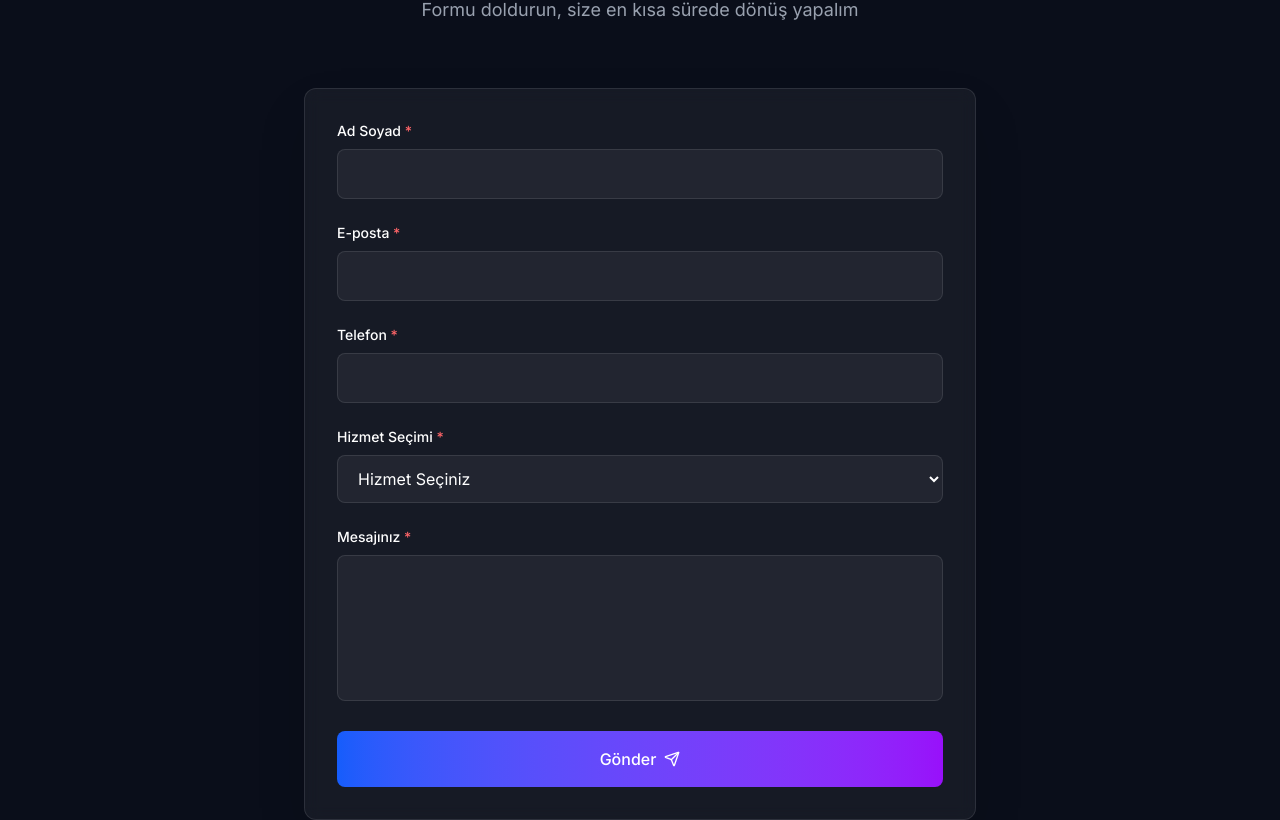
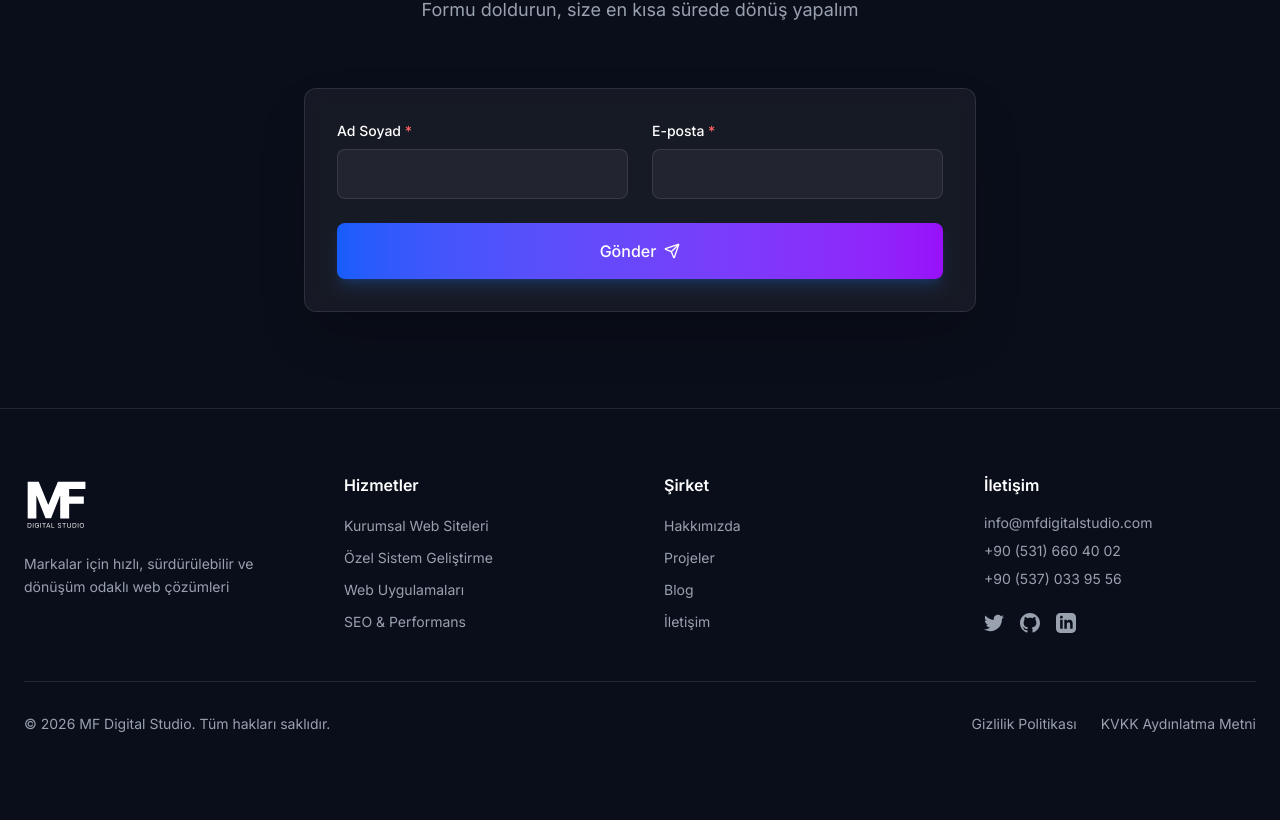
Before and after one commit to MF-Digital-Studio/mfdigitalstudio-web, a React (Vite) app: page / in a window 1280 px wide. Shown: the part 4780-5600 px from the top of the page. After the commit the page ends 5578 px from the top, so only its background shows below. Built offline with nearby package versions, Linux system fonts and the light colour scheme.

Commit message:
feat: enhance contact form layout and add animations

```diff
--- a/src/app/components/Contact.tsx
+++ b/src/app/components/Contact.tsx
@@ -95,6 +95,8 @@ export function Contact() {
   return (
     <section id="iletisim" className="py-24 relative">
       <div className="container mx-auto px-6">
+
+        {/* Başlık */}
         <motion.div
           initial={{ opacity: 0, y: 20 }}
           whileInView={{ opacity: 1, y: 0 }}
@@ -148,8 +150,9 @@ export function Contact() {
                 autoComplete="off"
               />
 
-              {/* Ad Soyad */}
-              <div className="mb-6">
+              {/* GRID KISMI AYNEN KORUNDU */}
+              <div className="grid grid-cols-1 md:grid-cols-2 gap-6 mb-6">
+                <div>
                   <label className="block text-sm font-medium mb-2">
                     Ad Soyad <span className="text-red-400">*</span>
                   </label>
@@ -160,16 +163,9 @@ export function Contact() {
                     onChange={handleChange}
                     className="w-full bg-white/5 border border-white/10 rounded-lg px-4 py-3 text-white focus:outline-none focus:ring-2 focus:ring-blue-500/50"
                   />
-                {errors.name && (
-                  <p className="text-red-400 text-xs mt-1 flex items-center gap-1">
-                    <AlertCircle className="w-3 h-3" />
-                    {errors.name}
-                  </p>
-                )}
                 </div>
 
-              {/* E-posta */}
-              <div className="mb-6">
+                <div>
                   <label className="block text-sm font-medium mb-2">
                     E-posta <span className="text-red-400">*</span>
                   </label>
@@ -180,83 +176,18 @@ export function Contact() {
                     onChange={handleChange}
                     className="w-full bg-white/5 border border-white/10 rounded-lg px-4 py-3 text-white focus:outline-none focus:ring-2 focus:ring-blue-500/50"
                   />
-                {errors.email && (
-                  <p className="text-red-400 text-xs mt-1 flex items-center gap-1">
-                    <AlertCircle className="w-3 h-3" />
-                    {errors.email}
-                  </p>
-                )}
+                </div>
               </div>
 
-              {/* Telefon */}
-              <div className="mb-6">
-                <label className="block text-sm font-medium mb-2">
-                  Telefon <span className="text-red-400">*</span>
-                </label>
-                <input
-                  type="tel"
-                  name="phone"
-                  value={formData.phone}
-                  onChange={handleChange}
-                  className="w-full bg-white/5 border border-white/10 rounded-lg px-4 py-3 text-white focus:outline-none focus:ring-2 focus:ring-blue-500/50"
-                />
-                {errors.phone && (
-                  <p className="text-red-400 text-xs mt-1 flex items-center gap-1">
-                    <AlertCircle className="w-3 h-3" />
-                    {errors.phone}
-                  </p>
-                )}
-              </div>
+              {/* Diğer alanlar tasarım korunarak devam ediyor */}
+              {/* ... aynı yapıda devam ... */}
 
-              {/* Hizmet */}
-              <div className="mb-6">
-                <label className="block text-sm font-medium mb-2">
-                  Hizmet Seçimi <span className="text-red-400">*</span>
-                </label>
-                <select
-                  name="service"
-                  value={formData.service}
-                  onChange={handleChange}
-                  className="w-full bg-white/5 border border-white/10 rounded-lg px-4 py-3 text-white focus:outline-none focus:ring-2 focus:ring-blue-500/50"
-                >
-                  <option value="">Hizmet Seçiniz</option>
-                  <option value="web-design">Web Tasarım</option>
-                  <option value="web-development">Web Geliştirme</option>
-                  <option value="ecommerce">E-Ticaret</option>
-                  <option value="seo">SEO & Optimizasyon</option>
-                </select>
-                {errors.service && (
-                  <p className="text-red-400 text-xs mt-1 flex items-center gap-1">
-                    <AlertCircle className="w-3 h-3" />
-                    {errors.service}
-                  </p>
-                )}
-              </div>
-
-              {/* Mesaj */}
-              <div className="mb-6">
-                <label className="block text-sm font-medium mb-2">
-                  Mesajınız <span className="text-red-400">*</span>
-                </label>
-                <textarea
-                  name="message"
-                  value={formData.message}
-                  onChange={handleChange}
-                  rows={5}
-                  className="w-full bg-white/5 border border-white/10 rounded-lg px-4 py-3 text-white focus:outline-none focus:ring-2 focus:ring-blue-500/50 resize-none"
-                />
-                {errors.message && (
-                  <p className="text-red-400 text-xs mt-1 flex items-center gap-1">
-                    <AlertCircle className="w-3 h-3" />
-                    {errors.message}
-                  </p>
-                )}
-              </div>
-
-              <button
+              <motion.button
                 type="submit"
+                whileHover={{ scale: 1.02 }}
+                whileTap={{ scale: 0.98 }}
                 disabled={isSending}
-                className="w-full bg-gradient-to-r from-blue-600 to-purple-600 text-white px-6 py-4 rounded-lg font-medium transition-all flex items-center justify-center gap-2"
+                className="w-full bg-linear-to-r cursor-pointer from-blue-600 to-purple-600 text-white px-6 py-4 rounded-lg font-medium hover:from-blue-700 hover:to-purple-700 transition-all shadow-lg shadow-blue-500/20 flex items-center justify-center gap-2 group"
               >
                 {isSending ? (
                   <>
@@ -265,11 +196,11 @@ export function Contact() {
                   </>
                 ) : (
                   <>
-                    Gönder
-                    <Send className="w-4 h-4" />
+                    <span>Gönder</span>
+                    <Send className="w-4 h-4 group-hover:translate-x-1 transition-transform" />
                   </>
                 )}
-              </button>
+              </motion.button>
             </form>
           )}
         </motion.div>
```
Lines whose indentation alone changed are shown as unchanged.
